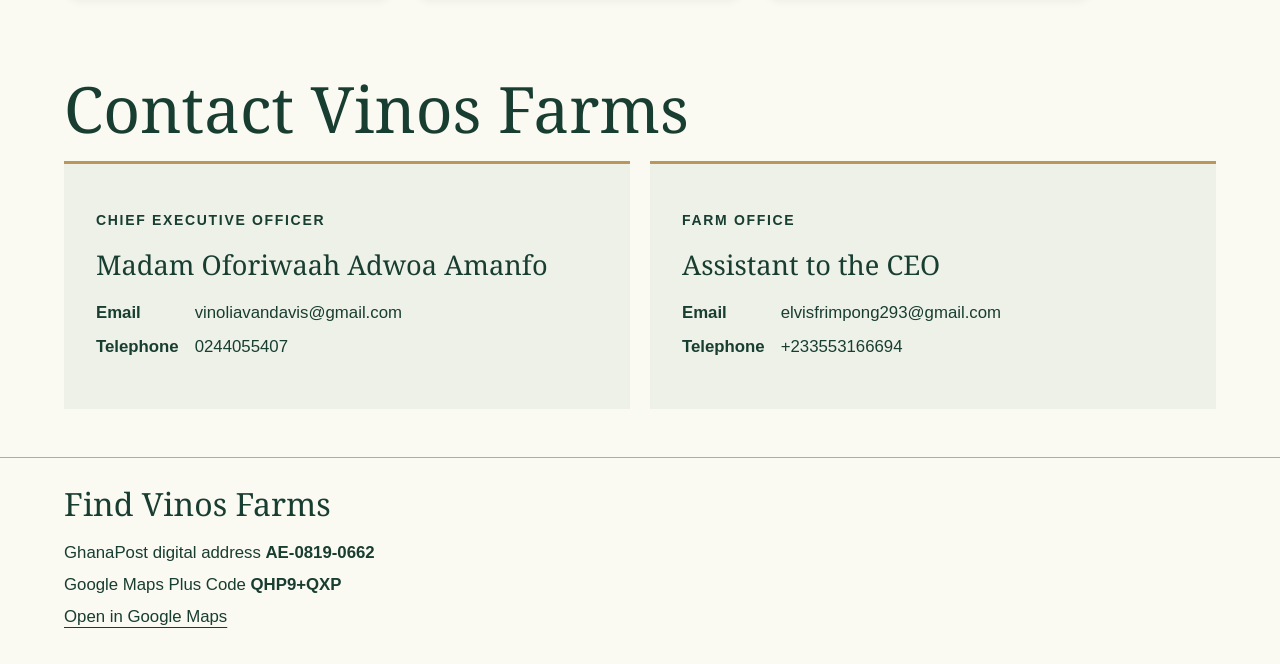
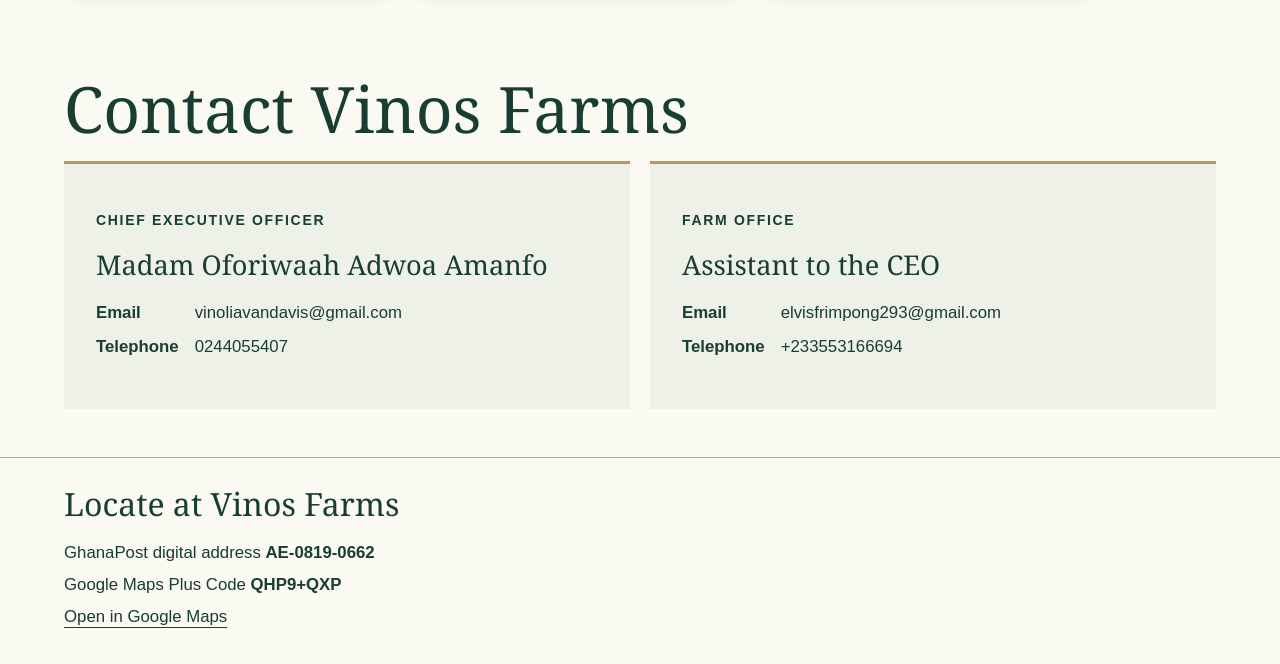
Before and after one commit to elvisfrimpong-da/vinos-farms, a plain HTML site: page index.html in a window 1280 px wide. Shown: the part 2506-3170 px from the top of the page. Drawn offline with Linux system fonts and the light colour scheme; grey boxes are pictures that could not be loaded.

Commit message:
Update contact details and modify footer heading

```diff
--- a/index.html
+++ b/index.html
@@ -84,14 +84,12 @@
     <article>
       <p class="eyebrow">Chief Executive Officer</p>
       <h3>Madam Oforiwaah Adwoa Amanfo</h3>
-      <!-- Replace the text in each dd with the public email or telephone number. -->
       <dl><dt>Email</dt><dd>vinoliavandavis@gmail.com</dd>
           <dt>Telephone</dt><dd>0244055407</dd></dl>
     </article>
     <article>
       <p class="eyebrow">Farm office</p>
       <h3>Assistant to the CEO</h3>
-      <!-- Add the assistant’s name above and public contact details below. -->
       <dl><dt>Email</dt><dd>elvisfrimpong293@gmail.com</dd>
           <dt>Telephone</dt><dd>+233553166694</dd></dl>
     </article>
@@ -99,7 +97,7 @@
 </section>
 </main>
 <footer id="location">
-<h2>Find Vinos Farms</h2>
+<h2>Locate at Vinos Farms</h2>
 <p>GhanaPost digital address <strong>AE-0819-0662</strong>
 </p>
 <p>Google Maps Plus Code <strong>QHP9+QXP</strong>
```
